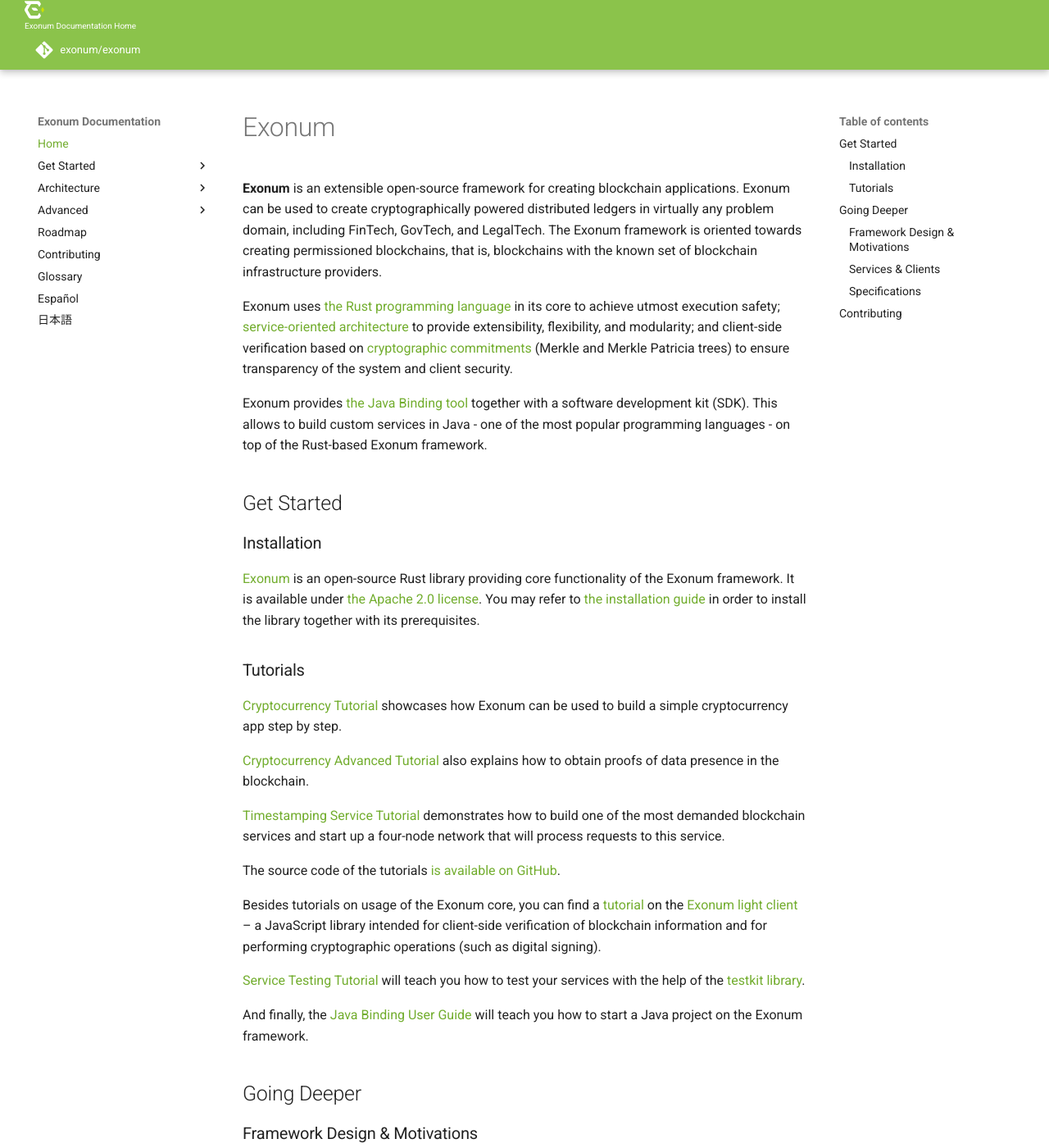
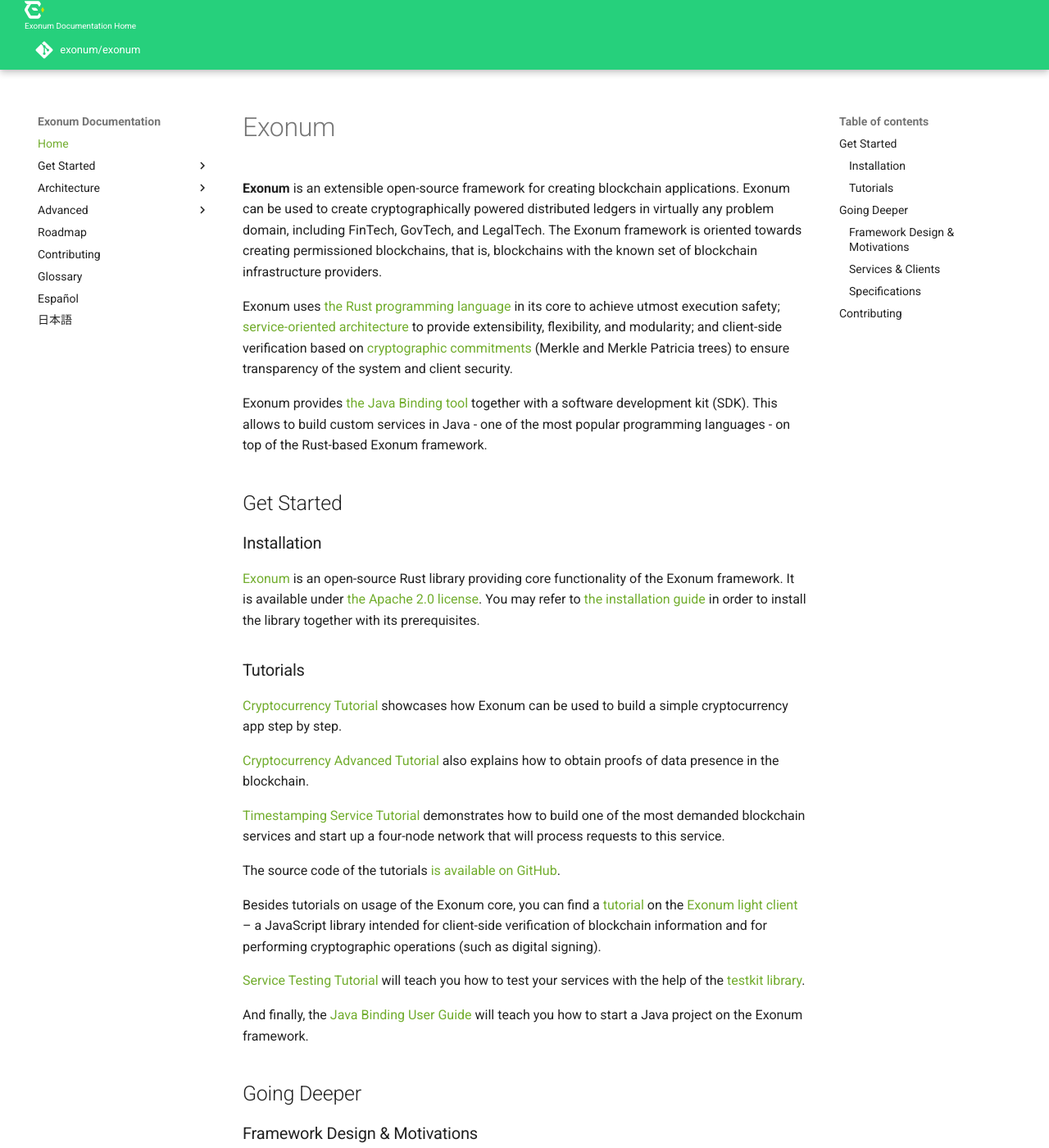
Before and after one commit to exonum/exonum-doc, an MkDocs documentation site: the page built from src/index.md, in a window 1280 px wide and 1400 px high. Shown: the whole window at 82% size. Built offline with MkDocs 1.6.1 and Material for MkDocs 9.7.7, drawn with Linux system fonts in a browser that asks for light colours; comment, search, counter and statistics services are not loaded; old or Windows-style settings are respelled for this version of MkDocs.

Commit message:
change extra css for new website

```diff
--- a/theme/assets/stylesheets/extra.css
+++ b/theme/assets/stylesheets/extra.css
@@ -1,3 +1,4 @@
+
 /* Theme overrides. */
 .md-typeset .admonition table:not([class]) {
   box-shadow: none; /* Remove box shadow from tables in admonitions, it looks ugly. */
@@ -49,3 +50,13 @@
 .md-header-nav__version select:focus {
   outline: 0;
 }
+
+/* customized theme */
+[data-md-color-primary="light-green"] .md-header {
+  background-color: #26d07c;;
+}
+
+[data-md-color-accent="lime"] .md-typeset a:hover,
+[data-md-color-accent="lime"] .md-typeset a:active {
+  color: #26d07c;
+}
```
